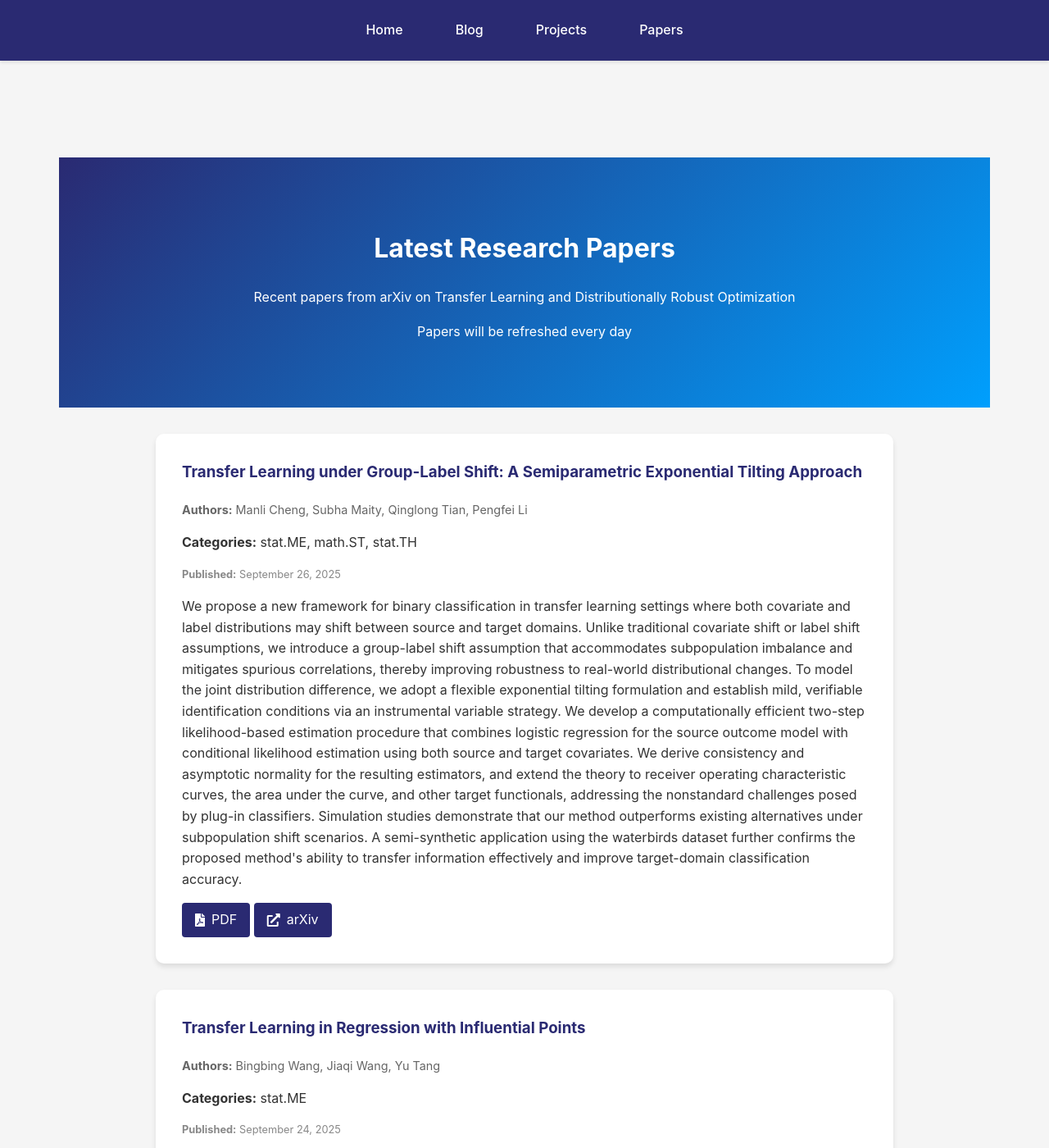
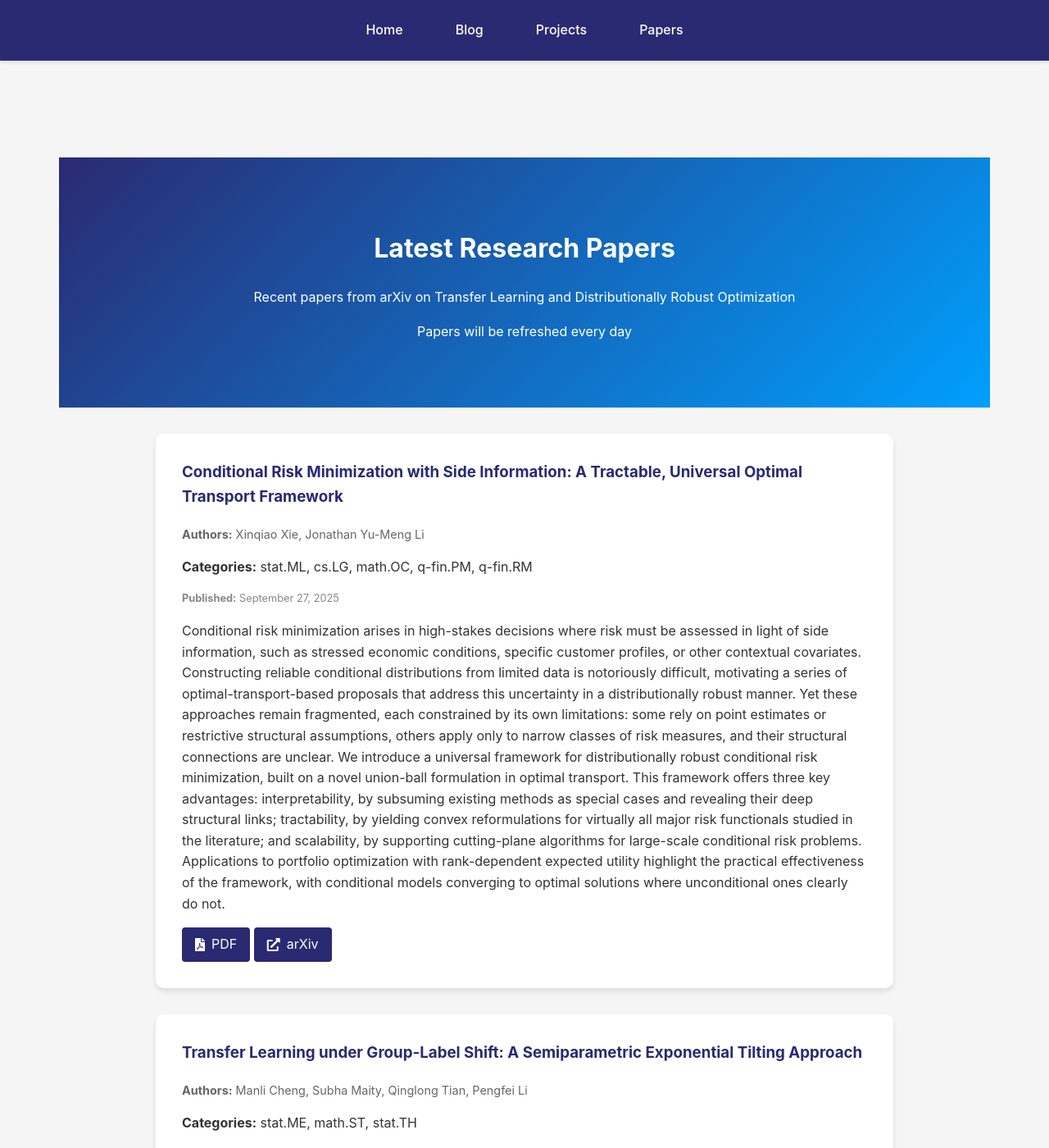
Before and after one commit to kyZhan2002/mypage, a Jekyll site: the page built from papers/index.html, in a window 1280 px wide and 1400 px high. Shown: the whole window at 82% size. Built offline with Jekyll 4.4.1, drawn with Linux system fonts in a browser that asks for light colours.

Commit message:
Update arXiv papers

```diff
--- a/_data/arxiv_cache.json
+++ b/_data/arxiv_cache.json
@@ -1,6 +1,24 @@
 {
-  "timestamp": 1759195185,
+  "timestamp": 1759282044,
   "papers": [
+    {
+      "title": "Conditional Risk Minimization with Side Information: A Tractable,\n  Universal Optimal Transport Framework",
+      "authors": [
+        "Xinqiao Xie",
+        "Jonathan Yu-Meng Li"
+      ],
+      "abstract": "Conditional risk minimization arises in high-stakes decisions where risk must\nbe assessed in light of side information, such as stressed economic conditions,\nspecific customer profiles, or other contextual covariates. Constructing\nreliable conditional distributions from limited data is notoriously difficult,\nmotivating a series of optimal-transport-based proposals that address this\nuncertainty in a distributionally robust manner. Yet these approaches remain\nfragmented, each constrained by its own limitations: some rely on point\nestimates or restrictive structural assumptions, others apply only to narrow\nclasses of risk measures, and their structural connections are unclear. We\nintroduce a universal framework for distributionally robust conditional risk\nminimization, built on a novel union-ball formulation in optimal transport.\nThis framework offers three key advantages: interpretability, by subsuming\nexisting methods as special cases and revealing their deep structural links;\ntractability, by yielding convex reformulations for virtually all major risk\nfunctionals studied in the literature; and scalability, by supporting\ncutting-plane algorithms for large-scale conditional risk problems.\nApplications to portfolio optimization with rank-dependent expected utility\nhighlight the practical effectiveness of the framework, with conditional models\nconverging to optimal solutions where unconditional ones clearly do not.",
+      "published": "September 27, 2025",
+      "categories": [
+        "stat.ML",
+        "cs.LG",
+        "math.OC",
+        "q-fin.PM",
+        "q-fin.RM"
+      ],
+      "pdf_link": "http://arxiv.org/pdf/2509.23128v1",
+      "arxiv_url": "http://arxiv.org/abs/2509.23128v1"
+    },
     {
       "title": "Transfer Learning under Group-Label Shift: A Semiparametric Exponential\n  Tilting Approach",
       "authors": [
```
